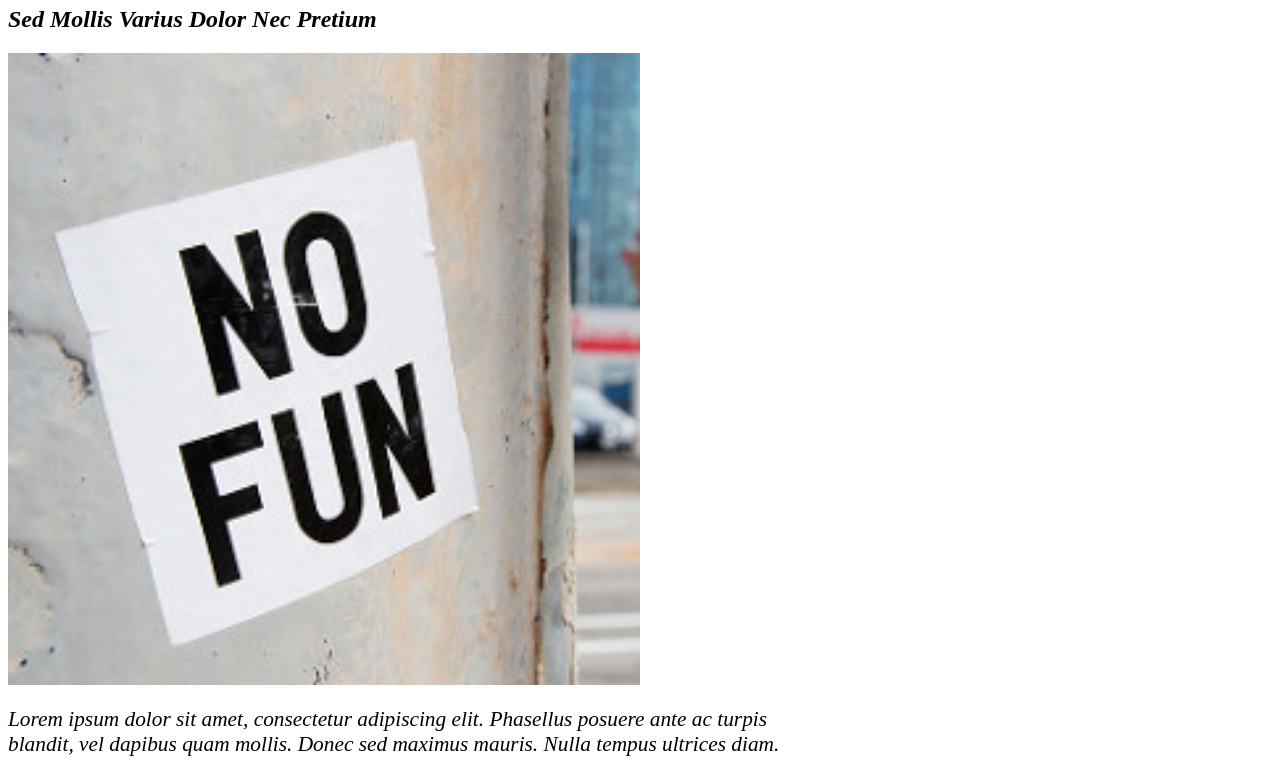
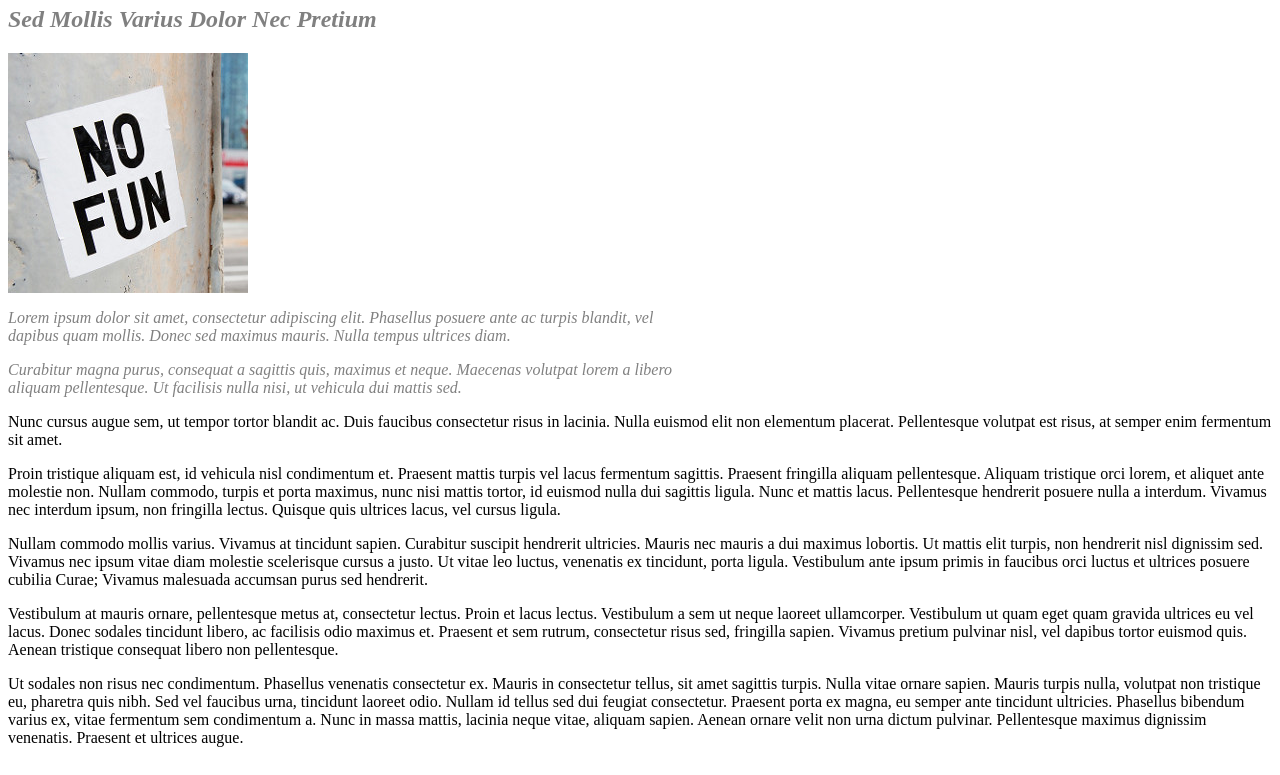
Before and after one commit to rachelegibbons/boring-lecture, a plain HTML site: page index.html in a window 1280 px wide. Shown: the part 60-835 px from the top of the page. Drawn offline with Linux system fonts and the light colour scheme.

Commit message:
Update html and css to use a div container

```diff
--- a/css/styles.css
+++ b/css/styles.css
@@ -1,12 +1,5 @@
 .intro {
   font-style: italic;
-  width: 63%;
+  width: 53%;
+  color: grey;
 }
-
-img.intro {
-  width: 50%;
-}
-
-p.intro {
-  font-size: 16pt;
-}
--- a/index.html
+++ b/index.html
@@ -5,11 +5,13 @@
     <title>Boring Lecture</title>
   </head>
   <body>
+  <div class="intro">
     <h1>Boring Lecture</h1>
-    <h2 class="intro">Sed Mollis Varius Dolor Nec Pretium</h2>
-    <img class="intro" src="img/no-fun.jpg" alt="Image of sticker that says 'No Fun'">
-    <p class="intro">Lorem ipsum dolor sit amet, consectetur adipiscing elit. Phasellus posuere ante ac turpis blandit, vel dapibus quam mollis. Donec sed maximus mauris. Nulla tempus ultrices diam.
-    <p class="intro">Curabitur magna purus, consequat a sagittis quis, maximus et neque. Maecenas volutpat lorem a libero aliquam pellentesque. Ut facilisis nulla nisi, ut vehicula dui mattis sed.</p>
+    <h2>Sed Mollis Varius Dolor Nec Pretium</h2>
+    <img src="img/no-fun.jpg" alt="Image of sticker that says 'No Fun'">
+    <p>Lorem ipsum dolor sit amet, consectetur adipiscing elit. Phasellus posuere ante ac turpis blandit, vel dapibus quam mollis. Donec sed maximus mauris. Nulla tempus ultrices diam.
+    <p>Curabitur magna purus, consequat a sagittis quis, maximus et neque. Maecenas volutpat lorem a libero aliquam pellentesque. Ut facilisis nulla nisi, ut vehicula dui mattis sed.</p>
+  </div>
     <p>Nunc cursus augue sem, ut tempor tortor blandit ac. Duis faucibus consectetur risus in lacinia. Nulla euismod elit non elementum placerat. Pellentesque volutpat est risus, at semper enim fermentum sit amet.</p>
     <p>Proin tristique aliquam est, id vehicula nisl condimentum et. Praesent mattis turpis vel lacus fermentum sagittis. Praesent fringilla aliquam pellentesque. Aliquam tristique orci lorem, et aliquet ante molestie non. Nullam commodo, turpis et porta maximus, nunc nisi mattis tortor, id euismod nulla dui sagittis ligula. Nunc et mattis lacus. Pellentesque hendrerit posuere nulla a interdum. Vivamus nec interdum ipsum, non fringilla lectus. Quisque quis ultrices lacus, vel cursus ligula.</p>
     <p>Nullam commodo mollis varius. Vivamus at tincidunt sapien. Curabitur suscipit hendrerit ultricies. Mauris nec mauris a dui maximus lobortis. Ut mattis elit turpis, non hendrerit nisl dignissim sed. Vivamus nec ipsum vitae diam molestie scelerisque cursus a justo. Ut vitae leo luctus, venenatis ex tincidunt, porta ligula. Vestibulum ante ipsum primis in faucibus orci luctus et ultrices posuere cubilia Curae; Vivamus malesuada accumsan purus sed hendrerit.</p>
```
